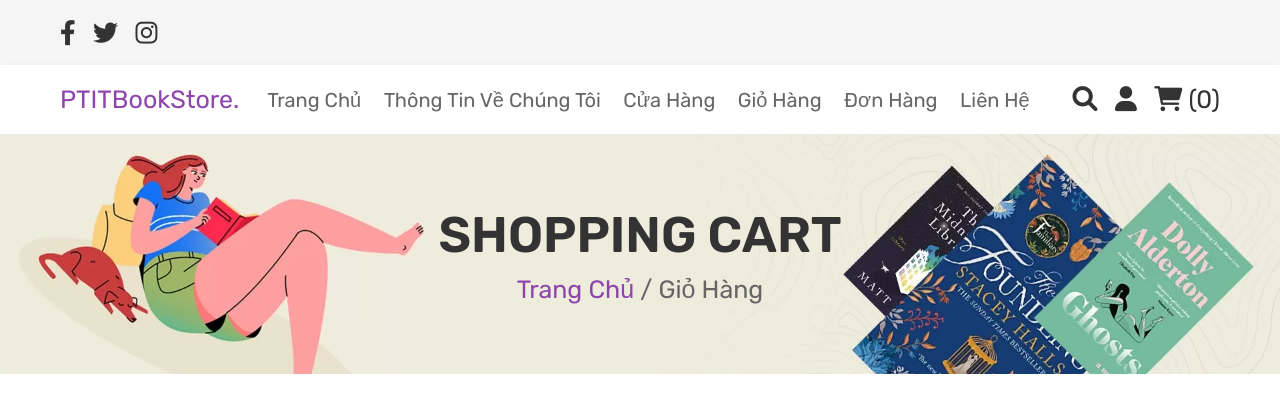
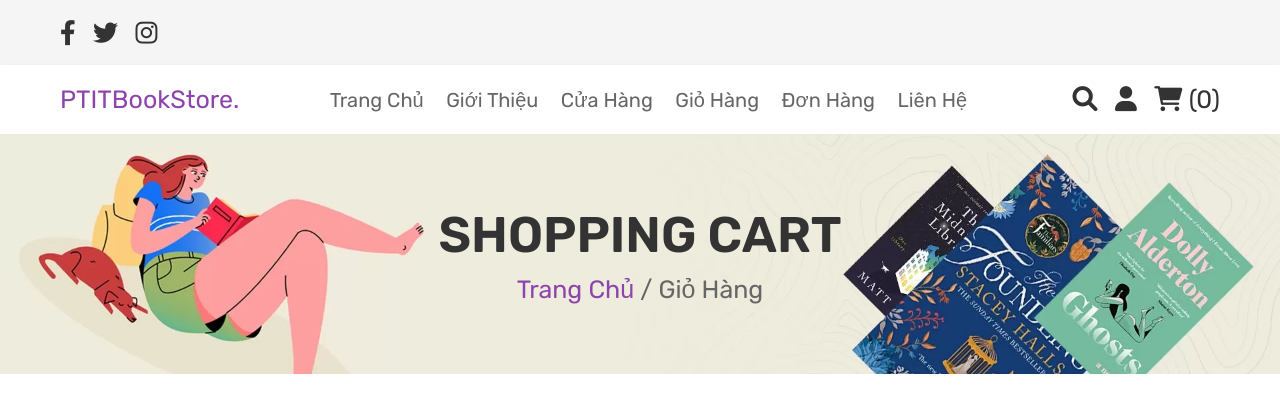
Before and after one commit to Kuroba2/BTLwebBookstore, a PHP site: page /cart.php in a window 1280 px wide. Shown: the top 400 px of the page. Run offline with PHP 8.4, Linux system fonts and the light colour scheme; the visitor is signed in with stand-in values (Sample User, id 1); data that the repository does not hold is empty.

Commit message:
update header and content of shop

```diff
--- a/project/header.php
+++ b/project/header.php
@@ -30,7 +30,7 @@ if(isset($message)){
 
          <nav class="navbar">
             <a href="home.php">Trang Chủ</a>
-            <a href="about.php">Thông Tin Về Chúng Tôi</a>
+            <a href="about.php">Giới Thiệu</a>
             <a href="shop.php">Cửa Hàng</a>
             <a href="cart.php">Giỏ Hàng</a>
             <a href="orders.php">Đơn Hàng</a>
```
